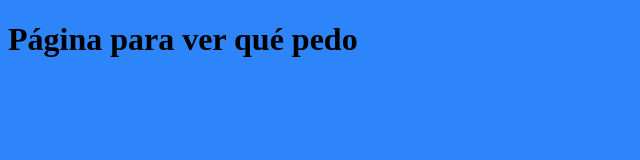
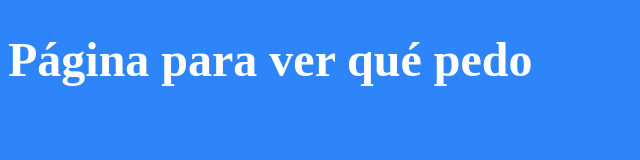
Before and after one commit to SergeiCuevas/CursoGit, a plain HTML site: page index.html in a window 1280 px wide. Shown: the whole page, without its empty margins (0-640 px from the left). Drawn offline with Linux system fonts and the light colour scheme.

Commit message:
tamaño y color de texto

```diff
--- a/css/estilos.css
+++ b/css/estilos.css
@@ -4,6 +4,7 @@
 
 body {
     background-color: rgb(45, 133, 249);
-    text-decoration-color: white;
+    font-size: x-large;
+    color: white;
 
 }
```
